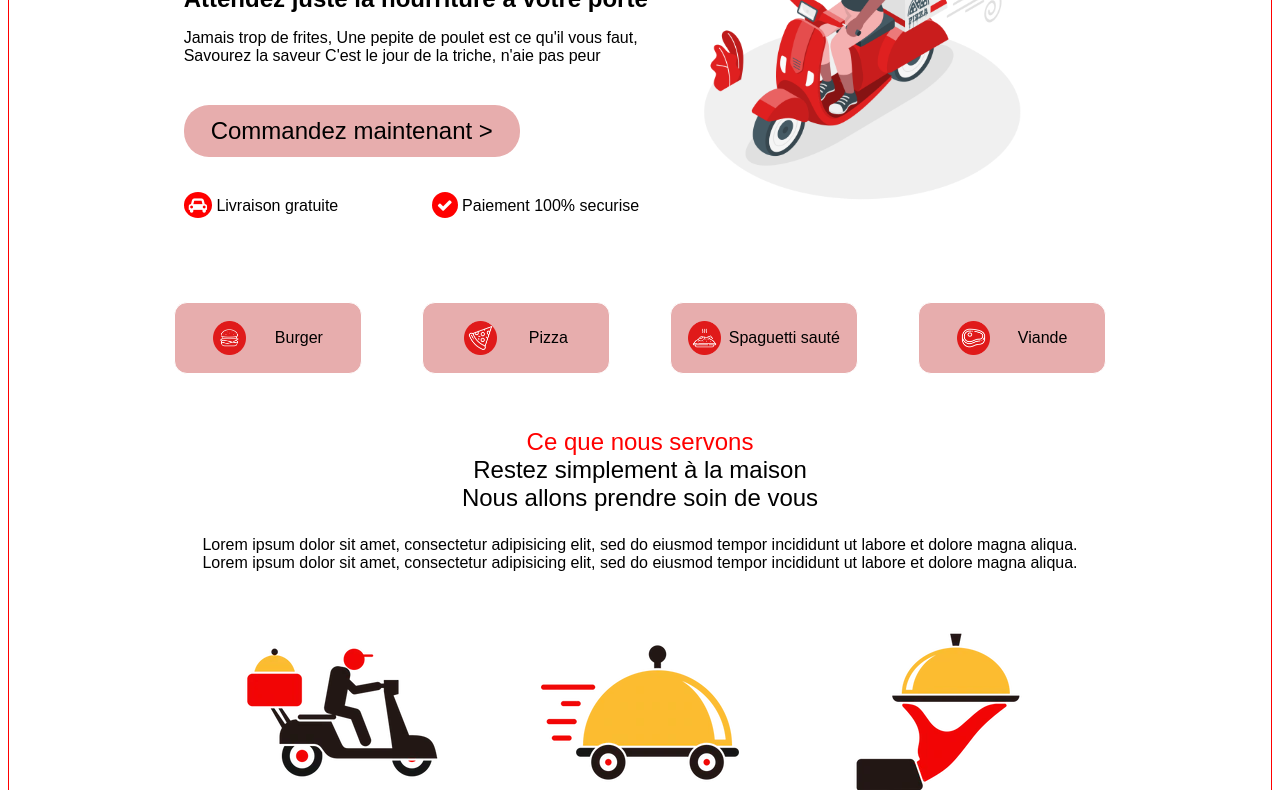
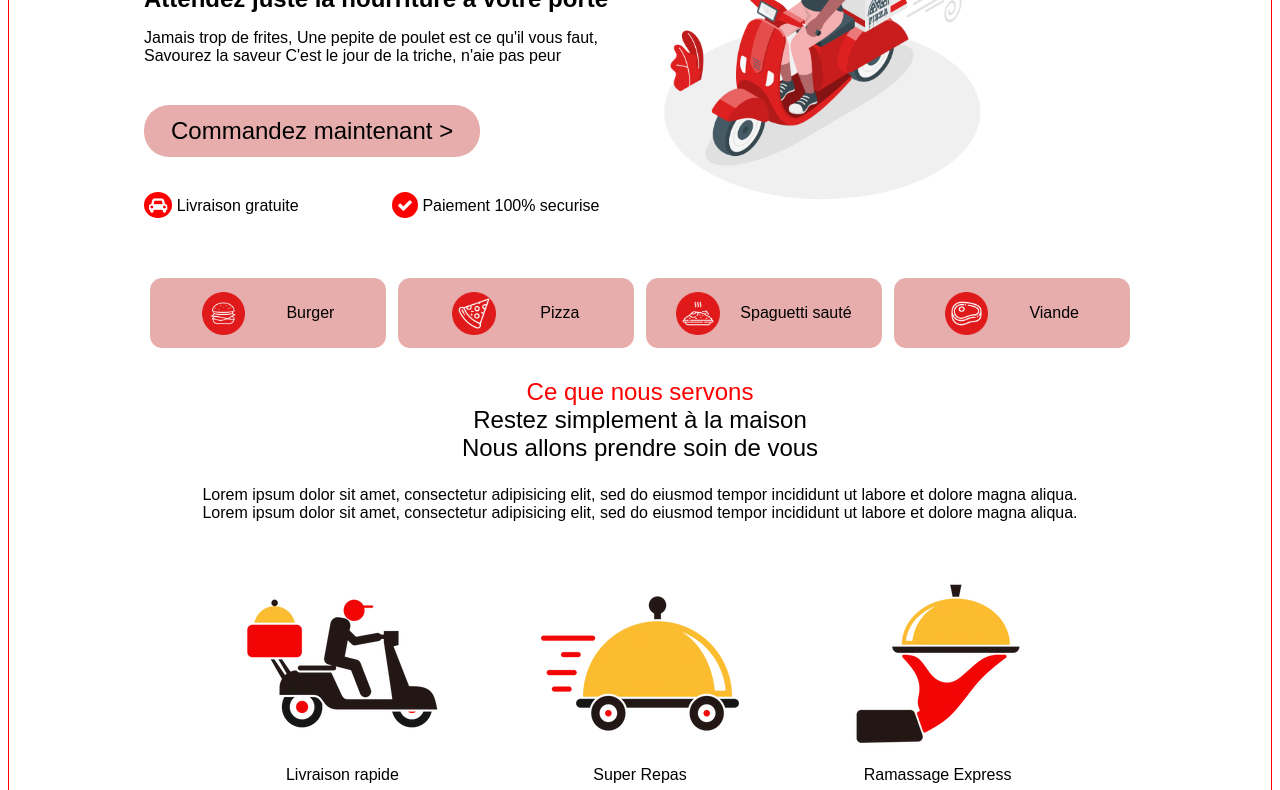
Before and after one commit to linabilou/project-eat-drink, a plain HTML site: page index.html in a window 1280 px wide. Shown: the part 253-1043 px from the top of the page. Drawn offline with Linux system fonts and the light colour scheme.

Commit message:
modification of service section

```diff
--- a/css/style.css
+++ b/css/style.css
@@ -124,7 +124,6 @@ nav a:hover
 
 .texte{
     width: 50%;
-    padding-left: 4%;
 }
 
 .hero{
@@ -214,7 +213,7 @@ nav a:hover
     border: 1px solid white;
     border-radius: 13px;
     width: 25%;
-    margin: 3%;
+    margin: 0.5%;
     padding: 1%;
 }
 
```
